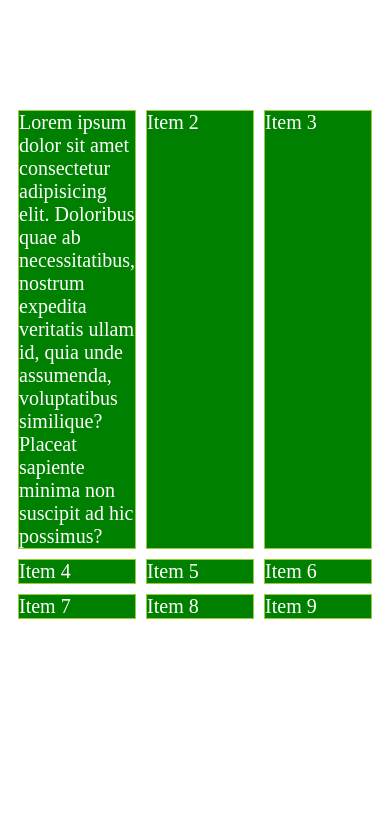
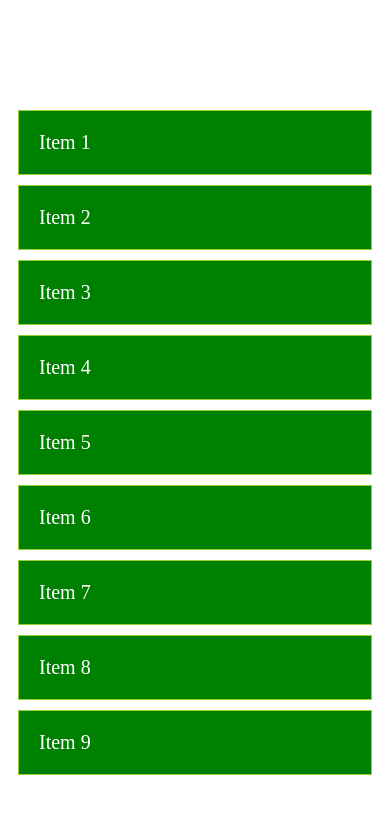
Before and after one commit to jihyunleeme/html_css, a plain HTML site: page grid/grid.html in a window 390 px wide. Drawn offline with Linux system fonts and the light colour scheme.

Commit message:
attribute 추가

```diff
--- a/grid/grid.css
+++ b/grid/grid.css
@@ -9,11 +9,40 @@
     gap: 10px;
     /* grid-auto-rows: minmax(200px, auto); */
     /* grid-template-rows: repeat(3, 1fr); */
+    /* align-items: end;
+    justify-content: center; */
 }
 
 .item {
     background-color: green;
     color: #fff;
     font-size: 20px;
+    padding: 20px;
     border: 1px solid yellowgreen;
 }
+
+/* .item:nth-of-type(2) {
+    align-self: center;
+    justify-content: center;
+} */
+
+/* .item:nth-of-type(1) {
+    background-color: #000;
+    grid-column: 1 / 3;
+}
+
+.item:nth-of-type(3) {
+    background-color: #333;
+    grid-row: 2 / 4;
+}
+
+.item:nth-of-type(4) {
+    background-color: #444;
+    grid-row: 2 / 4;
+} */
+
+@media (max-width: 500px) {
+    .container {
+        grid-template-columns: 1fr;
+    }
+}
--- a/grid/grid.html
+++ b/grid/grid.html
@@ -9,7 +9,7 @@
 </head>
 <body>
     <div class="container">
-        <div class="item">Lorem ipsum dolor sit amet consectetur adipisicing elit. Doloribus quae ab necessitatibus, nostrum expedita veritatis ullam id, quia unde assumenda, voluptatibus similique? Placeat sapiente minima non suscipit ad hic possimus?</div>
+        <div class="item">Item 1</div>
         <div class="item">Item 2</div>
         <div class="item">Item 3</div>
         <div class="item">Item 4</div>
```
Also changed, not shown: 1 other file.
